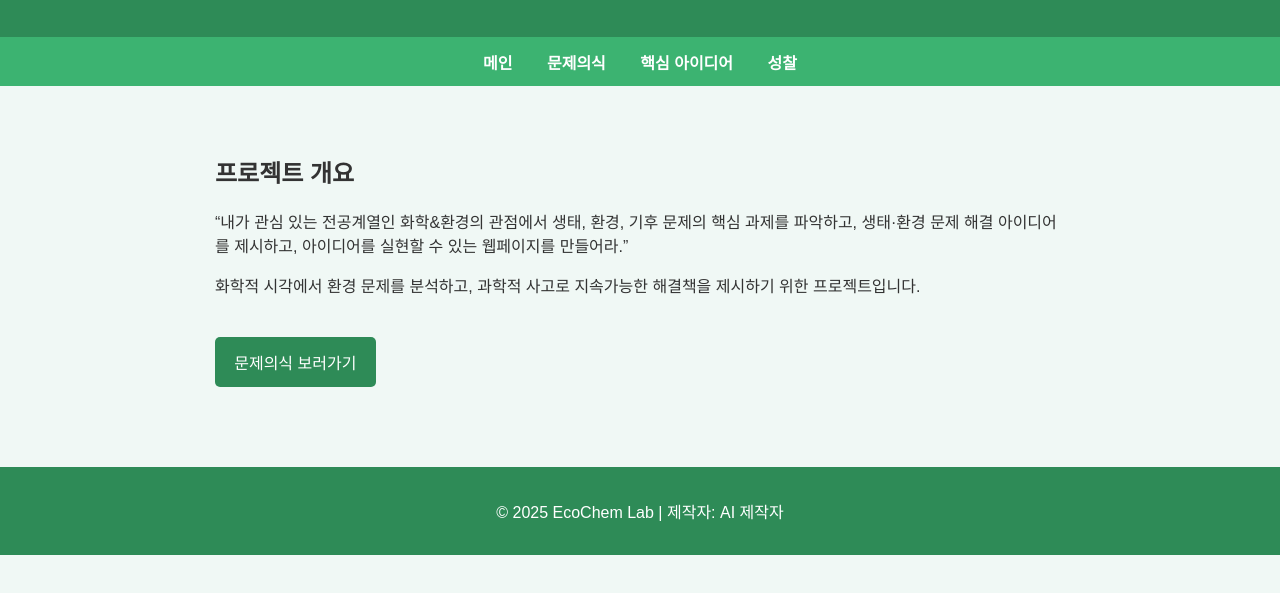
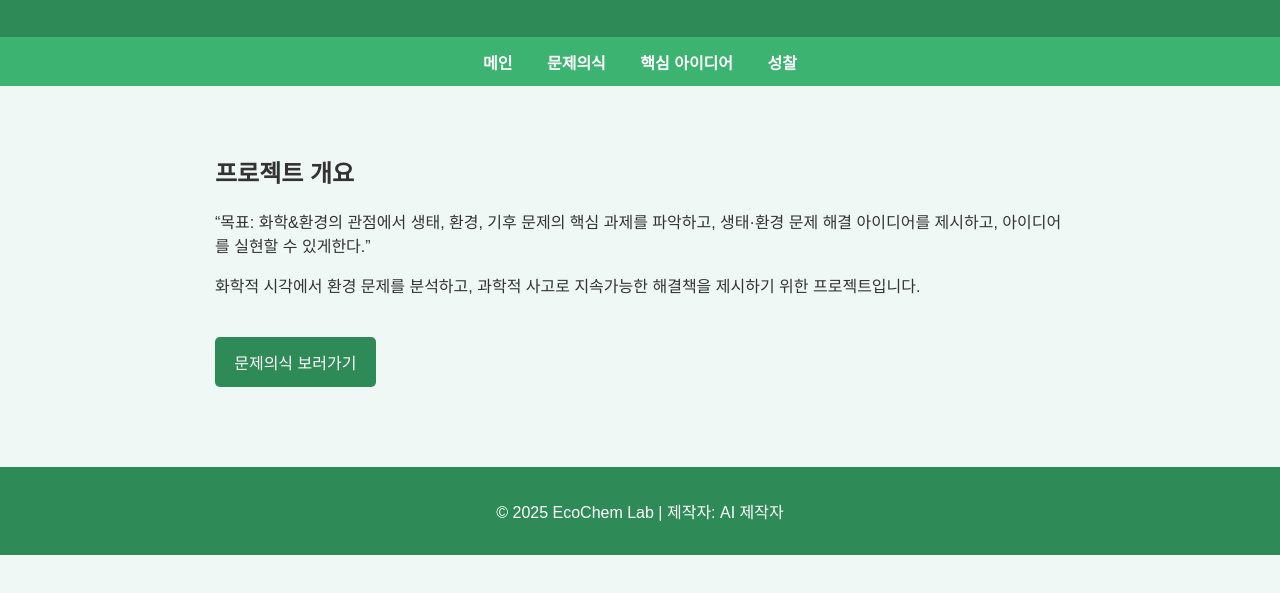
Before and after one commit to dotouri/Eco-Chem, a plain HTML site: page index.html in a window 1280 px wide. Shown: the part 131-724 px from the top of the page. Drawn offline with Linux system fonts and the light colour scheme.

Commit message:
Update index.html

```diff
--- a/index.html
+++ b/index.html
@@ -87,8 +87,8 @@
   <section id="main">
     <h2>프로젝트 개요</h2>
     <p>
-      “내가 관심 있는 전공계열인 화학&환경의 관점에서 생태, 환경, 기후 문제의 핵심 과제를 파악하고,
-      생태·환경 문제 해결 아이디어를 제시하고, 아이디어를 실현할 수 있는 웹페이지를 만들어라.”
+      “목표: 화학&환경의 관점에서 생태, 환경, 기후 문제의 핵심 과제를 파악하고,
+      생태·환경 문제 해결 아이디어를 제시하고, 아이디어를 실현할 수 있게한다.”
     </p>
     <p>
       화학적 시각에서 환경 문제를 분석하고, 과학적 사고로 지속가능한 해결책을 제시하기 위한 프로젝트입니다.
@@ -100,7 +100,7 @@
   <section id="problem" style="display:none;">
     <h2>문제의식</h2>
     <p>
-      나는 플라스틱 폐기물과 온실가스 배출 문제에 주목했습니다.
+      플라스틱 폐기물과 온실가스 배출 문제에 주목했습니다.
       플라스틱은 자연적으로 분해되지 않고 미세플라스틱으로 변해 해양 생태계를 위협하며,
       제조 과정에서 발생하는 CO₂는 기후 변화를 가속화합니다.
     </p>
```
